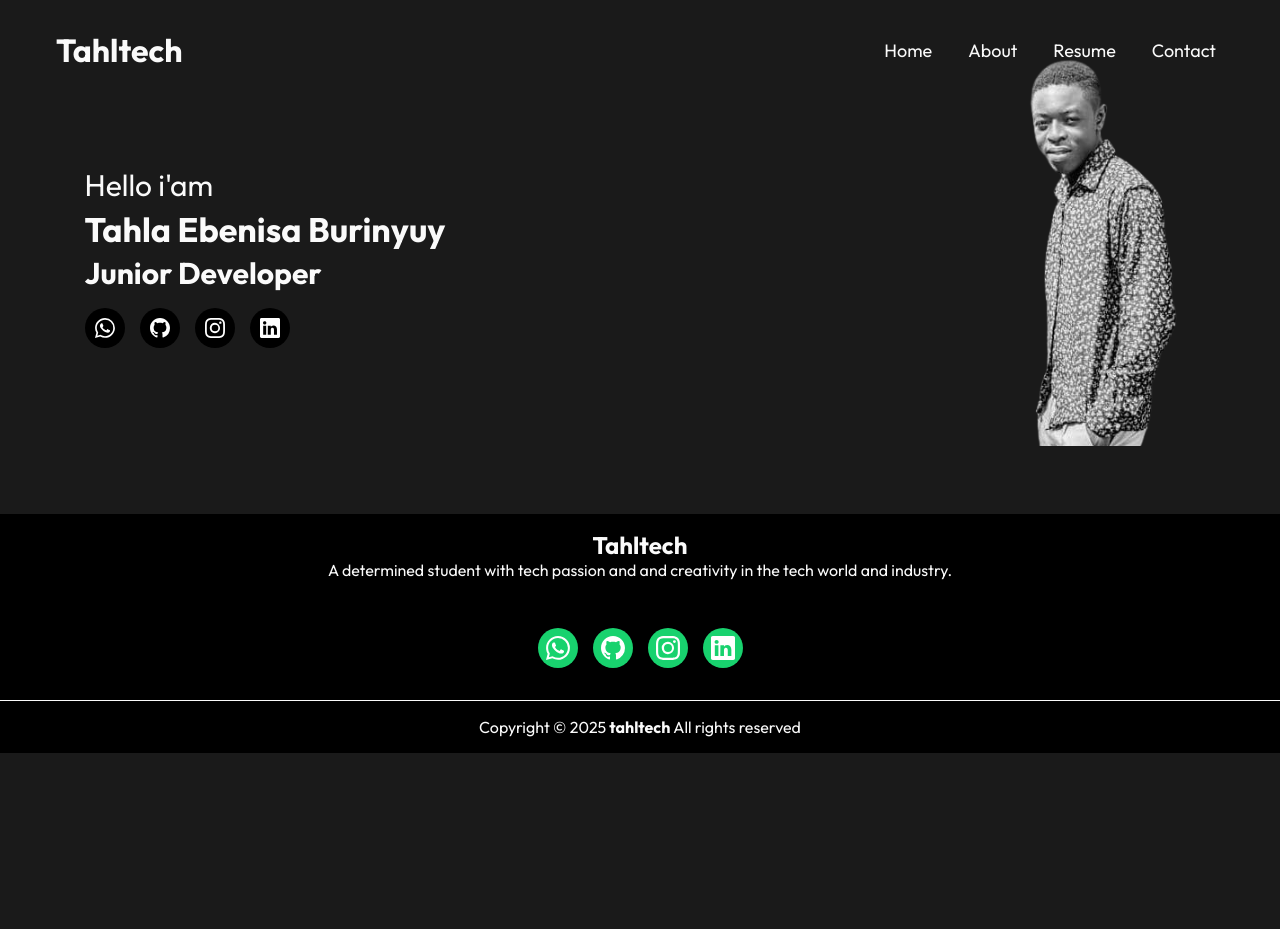
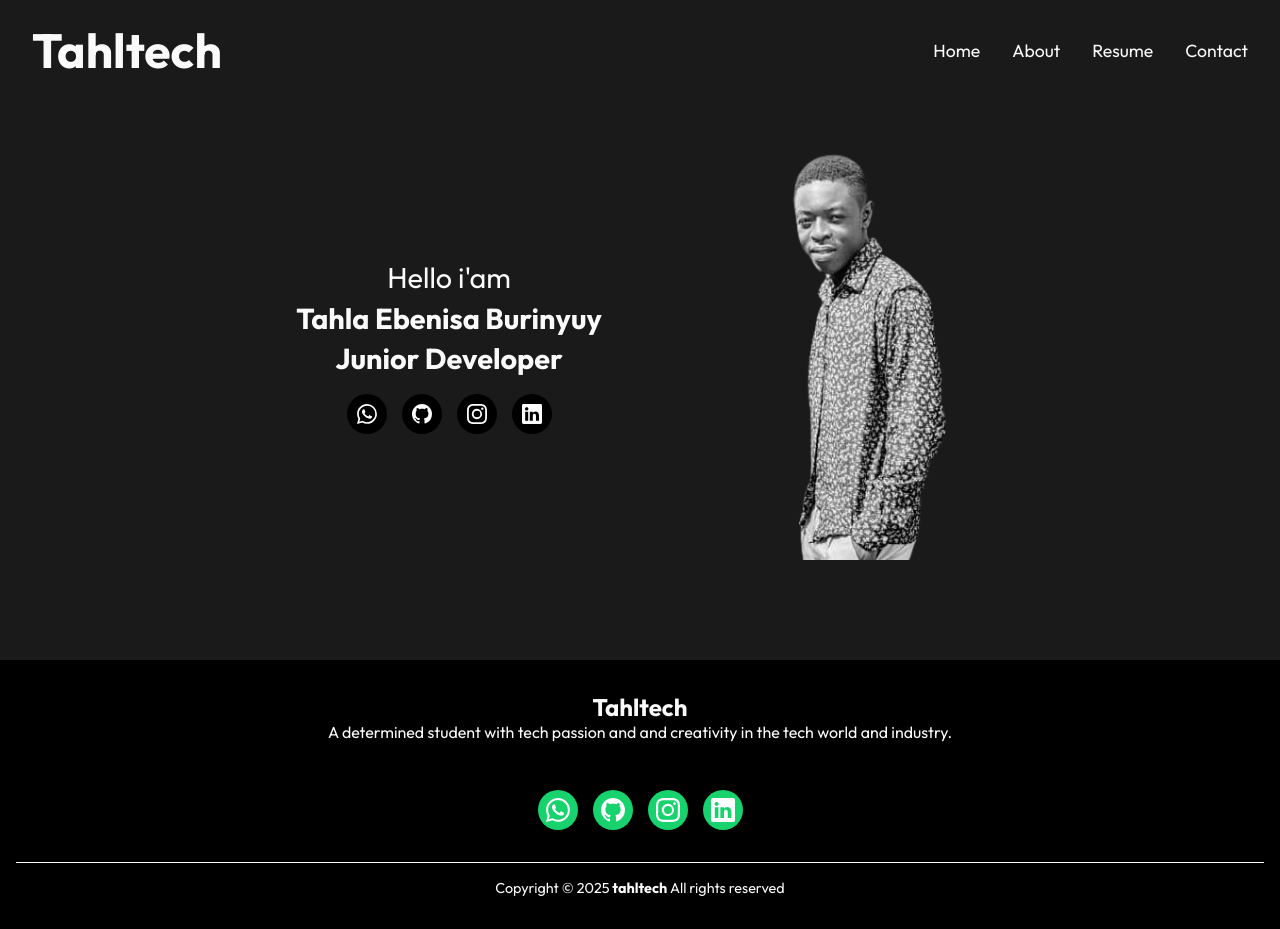
Before and after one commit to Tahltech/myportfolio, a plain HTML site: page index.html in a window 1280 px wide. Before the commit the page ends 800 px from the top, so only its background shows below. Drawn offline with Linux system fonts and the light colour scheme.

Commit message:
second commit

```diff
--- a/assets/style/about.css
+++ b/assets/style/about.css
@@ -70,23 +70,22 @@ header {
     align-items: center;
     height: 70px;
     position: fixed;
-    gap: 300px;
     z-index: 10;
+    padding: 0 1rem; /* ✅ extra space for mobile */
 }
 
 header .logo {
-    margin-left: 1rem;
+    margin-left: 0.5rem; /* ✅ logo gap */
+    font-size: 1.3rem;
+    font-weight: bold;
 }
-
 
 header.scrolled {
     background: rgba(11, 11, 11, 0.8);
     border-bottom: 1px solid var(--heading-color);
-
 }
 
-
-
+/* HAMBURGER */
 .hamburger {
     display: flex;
     flex-direction: column;
@@ -95,56 +94,39 @@ header.scrolled {
     width: 25px;
     cursor: pointer;
     z-index: 1000;
-    margin-right: 1rem;
+    margin-right: 1.2rem; /* ✅ spacing */
 }
-
 .hamburger span {
     height: 3px;
     width: 100%;
     background: var(--default-color);
     transition: all 0.4s ease;
 }
-
 .hamburger.active span:nth-child(1) {
     transform: rotate(45deg) translate(5px, 5px);
 }
-
 .hamburger.active span:nth-child(2) {
     opacity: 0;
 }
-
 .hamburger.active span:nth-child(3) {
     transform: rotate(-45deg) translate(6px, -6px);
 }
 
-
+/* NAV LINKS */
 .links {
     display: none;
     position: absolute;
-    top: 60px;
+    top: 70px;
     left: 0;
     width: 100%;
     background: var(--nav-mobile-background-color);
     padding: 15px 0;
-    z-index: 1000;
-    border: 1px solid var(--default-color);
+    z-index: 999;
+    border-top: 1px solid var(--default-color);
 }
-
-.overlay {
-    display: none;
-    position: fixed;
-    top: 0;
-    left: 0;
-    width: 100%;
-    height: 100%;
-    background: rgba(25, 25, 25, 0.4);
-    z-index: 100;
-}
-
-.overlay.active {
+.links.active {
     display: block;
 }
-
 .links ul {
     list-style: none;
     padding: 0;
@@ -152,25 +134,17 @@ header.scrolled {
     display: flex;
     flex-direction: column;
     gap: 10px;
+    text-align: center;
 }
-
 .links a {
     text-decoration: none;
     color: var(--default-color);
-    font-size: 18px;
-    margin-left: 1rem;
+    font-size: 1.1rem;
 }
-
 .links a:hover {
     color: var(--nav-dropdown-hover-color);
-    transition: 0.5s ease-in-out;
+    transition: 0.3s ease;
 }
-
-
-.links.active {
-    display: block;
-}
-
 main {
     margin: 10rem 0 1rem 1rem;
 }
--- a/assets/style/contact.css
+++ b/assets/style/contact.css
@@ -68,23 +68,22 @@ header {
     align-items: center;
     height: 70px;
     position: fixed;
-    gap: 300px;
     z-index: 10;
+    padding: 0 1rem; /* ✅ extra space for mobile */
 }
 
 header .logo {
-    margin-left: 1rem;
+    margin-left: 0.5rem; /* ✅ logo gap */
+    font-size: 1.3rem;
+    font-weight: bold;
 }
-
 
 header.scrolled {
     background: rgba(11, 11, 11, 0.8);
     border-bottom: 1px solid var(--heading-color);
-
 }
 
-
-
+/* HAMBURGER */
 .hamburger {
     display: flex;
     flex-direction: column;
@@ -93,56 +92,39 @@ header.scrolled {
     width: 25px;
     cursor: pointer;
     z-index: 1000;
-    margin-right: 1rem;
+    margin-right: 1.2rem; /* ✅ spacing */
 }
-
 .hamburger span {
     height: 3px;
     width: 100%;
     background: var(--default-color);
     transition: all 0.4s ease;
 }
-
 .hamburger.active span:nth-child(1) {
     transform: rotate(45deg) translate(5px, 5px);
 }
-
 .hamburger.active span:nth-child(2) {
     opacity: 0;
 }
-
 .hamburger.active span:nth-child(3) {
     transform: rotate(-45deg) translate(6px, -6px);
 }
 
-
+/* NAV LINKS */
 .links {
     display: none;
     position: absolute;
-    top: 60px;
+    top: 70px;
     left: 0;
     width: 100%;
     background: var(--nav-mobile-background-color);
     padding: 15px 0;
-    z-index: 1000;
-    border: 1px solid var(--default-color);
+    z-index: 999;
+    border-top: 1px solid var(--default-color);
 }
-
-.overlay {
-    display: none;
-    position: fixed;
-    top: 0;
-    left: 0;
-    width: 100%;
-    height: 100%;
-    background: rgba(25, 25, 25, 0.4);
-    z-index: 100;
-}
-
-.overlay.active {
+.links.active {
     display: block;
 }
-
 .links ul {
     list-style: none;
     padding: 0;
@@ -150,25 +132,17 @@ header.scrolled {
     display: flex;
     flex-direction: column;
     gap: 10px;
+    text-align: center;
 }
-
 .links a {
     text-decoration: none;
     color: var(--default-color);
-    font-size: 18px;
-    margin-left: 1rem;
+    font-size: 1.1rem;
 }
-
 .links a:hover {
     color: var(--nav-dropdown-hover-color);
-    transition: 0.5s ease-in-out;
+    transition: 0.3s ease;
 }
-
-
-.links.active {
-    display: block;
-}
-
 .breadcrumbs {
     background: var(--lightsurface-color);
     padding: 20px;
--- a/assets/style/resume.css
+++ b/assets/style/resume.css
@@ -53,10 +53,8 @@ body {
   color: var(--default-color);
   display: flex;
   flex-direction: column;
+}
 
-
-
-}
 
 header {
     width: 100%;
@@ -68,24 +66,22 @@ header {
     align-items: center;
     height: 70px;
     position: fixed;
-  gap: 300px;
     z-index: 10;
+    padding: 0 1rem; /* ✅ extra space for mobile */
 }
 
 header .logo {
-  margin-left: 1rem;
+    margin-left: 0.5rem; /* ✅ logo gap */
+    font-size: 1.3rem;
+    font-weight: bold;
 }
-
-
 
 header.scrolled {
     background: rgba(11, 11, 11, 0.8);
     border-bottom: 1px solid var(--heading-color);
-
 }
 
-
-
+/* HAMBURGER */
 .hamburger {
     display: flex;
     flex-direction: column;
@@ -94,56 +90,39 @@ header.scrolled {
     width: 25px;
     cursor: pointer;
     z-index: 1000;
-  margin-right: 1rem;
+    margin-right: 1.2rem; /* ✅ spacing */
 }
-
 .hamburger span {
     height: 3px;
     width: 100%;
     background: var(--default-color);
     transition: all 0.4s ease;
 }
-
 .hamburger.active span:nth-child(1) {
     transform: rotate(45deg) translate(5px, 5px);
 }
-
 .hamburger.active span:nth-child(2) {
     opacity: 0;
 }
-
 .hamburger.active span:nth-child(3) {
     transform: rotate(-45deg) translate(6px, -6px);
 }
 
-
+/* NAV LINKS */
 .links {
     display: none;
     position: absolute;
-  top: 60px;
+    top: 70px;
     left: 0;
     width: 100%;
     background: var(--nav-mobile-background-color);
     padding: 15px 0;
-  z-index: 1000;
-  border: 1px solid var(--default-color);
+    z-index: 999;
+    border-top: 1px solid var(--default-color);
 }
-
-.overlay {
-  display: none;
-  position: fixed;
-  top: 0;
-  left: 0;
-  width: 100%;
-  height: 100%;
-  background: rgba(25, 25, 25, 0.4);
-  z-index: 100;
-}
-
-.overlay.active {
+.links.active {
     display: block;
 }
-
 .links ul {
     list-style: none;
     padding: 0;
@@ -151,25 +130,17 @@ header.scrolled {
     display: flex;
     flex-direction: column;
     gap: 10px;
+    text-align: center;
 }
-
 .links a {
     text-decoration: none;
     color: var(--default-color);
-  font-size: 18px;
-  margin-left: 1rem;
+    font-size: 1.1rem;
 }
-
 .links a:hover {
     color: var(--nav-dropdown-hover-color);
-  transition: 0.5s ease-in-out;
+    transition: 0.3s ease;
 }
-
-
-.links.active {
-  display: block;
-}
-
 main {
   margin-top: 8rem;
   display: flex;
--- a/assets/style/style.css
+++ b/assets/style/style.css
@@ -46,17 +46,16 @@
     font-family: "Outfit";
     src: url("../fonts/outfit/Outfit-VariableFont_wght.ttf");
 }
-
 body {
     font-family: "Outfit", sans-serif;
     background-color: var(--lightbackground-color);
     color: var(--default-color);
     display: flex;
     flex-direction: column;
+    margin: 0;
+    padding: 0;
+}
 
-
-
-}
 
 header {
     width: 100%;
@@ -68,23 +67,22 @@ header {
     align-items: center;
     height: 70px;
     position: fixed;
-    gap: 300px;
     z-index: 10;
+    padding: 0 1rem; /* ✅ extra space for mobile */
 }
 
 header .logo {
-    margin-left: 1rem;
+    margin-left: 0.5rem; /* ✅ logo gap */
+    font-size: 1.3rem;
+    font-weight: bold;
 }
-
 
 header.scrolled {
     background: rgba(11, 11, 11, 0.8);
     border-bottom: 1px solid var(--heading-color);
-
 }
 
-
-
+/* HAMBURGER */
 .hamburger {
     display: flex;
     flex-direction: column;
@@ -93,56 +91,39 @@ header.scrolled {
     width: 25px;
     cursor: pointer;
     z-index: 1000;
-    margin-right: 1rem;
+    margin-right: 1.2rem; /* ✅ spacing */
 }
-
 .hamburger span {
     height: 3px;
     width: 100%;
     background: var(--default-color);
     transition: all 0.4s ease;
 }
-
 .hamburger.active span:nth-child(1) {
     transform: rotate(45deg) translate(5px, 5px);
 }
-
 .hamburger.active span:nth-child(2) {
     opacity: 0;
 }
-
 .hamburger.active span:nth-child(3) {
     transform: rotate(-45deg) translate(6px, -6px);
 }
 
-
+/* NAV LINKS */
 .links {
     display: none;
     position: absolute;
-    top: 60px;
+    top: 70px;
     left: 0;
     width: 100%;
     background: var(--nav-mobile-background-color);
     padding: 15px 0;
-    z-index: 1000;
-    border: 1px solid var(--default-color);
+    z-index: 999;
+    border-top: 1px solid var(--default-color);
 }
-
-.overlay {
-    display: none;
-    position: fixed;
-    top: 0;
-    left: 0;
-    width: 100%;
-    height: 100%;
-    background: rgba(25, 25, 25, 0.4);
-    z-index: 100;
-}
-
-.overlay.active {
+.links.active {
     display: block;
 }
-
 .links ul {
     list-style: none;
     padding: 0;
@@ -150,68 +131,48 @@ header.scrolled {
     display: flex;
     flex-direction: column;
     gap: 10px;
+    text-align: center;
 }
-
 .links a {
     text-decoration: none;
     color: var(--default-color);
-    font-size: 18px;
-    margin-left: 1rem;
+    font-size: 1.1rem;
+}
+.links a:hover {
+    color: var(--nav-dropdown-hover-color);
+    transition: 0.3s ease;
 }
 
-.links a:hover {
-    color: var(--nav-dropdown-hover-color);
-    transition: 0.5s ease-in-out;
-}
-
-
-.links.active {
-    display: block;
-}
-
+/* MAIN */
 main {
     display: flex;
+    flex-direction: column;
     justify-content: center;
     align-items: center;
-    margin: 2rem 0 0 1rem;
-
+    margin: 6rem 1rem 2rem;
+    text-align: center;
 }
-
-.intro {
-    margin-top: 4rem;
-    transition: all 0.3s ease;
+.intro h2 {
+    font-size: 1.8rem;
 }
-
-.intro h2 {
-    font-size: 34px;
-    margin-top: .2rem;
-    margin-bottom: .2rem;
-}
-
-
-.image {
-    z-index: 1;
-    margin-top: 50px;
-    left: 0;
-}
-
-
-
 .image img {
+    max-width: 90%;
+    height: auto;
+    margin-top: 1rem;
     transform: scaleX(-1);
     filter: grayscale(100%);
     transition: all 0.3s ease;
 }
 
+/* SOCIAL ICONS */
 .social-links ul {
     list-style: none;
     padding: 0;
-    margin: 0;
+    margin: 1rem 0 0;
     display: flex;
     gap: 15px;
-    margin-top: 1rem;
+    justify-content: center;
 }
-
 .social-links li a {
     display: flex;
     align-items: center;
@@ -222,18 +183,17 @@ main {
     border-radius: 50%;
     transition: all 0.3s ease;
 }
-
 .social-links li a img {
     width: 20px;
     height: 20px;
     filter: brightness(0) invert(1);
 }
-
 .social-links li a:hover {
     background: var(--accent-color);
     transform: scale(1.1);
 }
 
+/* FOOTER */
 footer {
     display: flex;
     flex-direction: column;
@@ -241,24 +201,23 @@ footer {
     align-items: center;
     margin-top: 4rem;
     background-color: var(--background-color);
+    text-align: center;
+    padding: 1rem;
 }
-
 footer .nameintro {
     text-align: center;
     margin: 1rem;
-
 }
 
+/* FOOTER ICONS */
 .gettome ul {
     list-style: none;
     padding: 0;
-    margin: 0;
+    margin: 2rem 0;
     display: flex;
     gap: 15px;
-    margin-top: 2rem;
-    margin-bottom: 2rem;
+    justify-content: center;
 }
-
 .gettome li a {
     display: flex;
     align-items: center;
@@ -269,82 +228,67 @@ footer .nameintro {
     border-radius: 50%;
     transition: all 0.3s ease;
 }
-
 .gettome li a img {
     width: 24px;
     height: 24px;
     filter: brightness(0) invert(1);
 }
-
 .gettome li a:hover {
     background: #555;
     transform: scale(1.1);
 }
-
-
 .copyright {
-    border-top: .5px solid var(--default-color);
+    border-top: 0.5px solid var(--default-color);
     padding: 1rem;
     width: 100%;
-    text-align: center;
-
+    font-size: 0.9rem;
 }
 
-
-
-
+/* ------------------ MEDIA QUERIES ------------------ */
 @media (min-width: 768px) {
-
     header {
         height: 100px;
+        padding: 0 2rem;
     }
-
     header .logo {
-        margin-left: 3.5rem;
+        margin-left: 0;
+        font-size: 1.5rem;
     }
-
     .hamburger {
         display: none;
-
     }
-
-
-
     .links {
-        display: block;
+        display: flex !important;
         position: static;
+        background: none;
+        border: none;
         box-shadow: none;
-        border: none;
-        background: none;
+        width: auto;
     }
-
     .links ul {
         flex-direction: row;
         justify-content: flex-end;
-        gap: 20px;
-        margin-right: 4rem;
+        align-items: center;
+        gap: 2rem;
+        margin: 0;
     }
-
     main {
-        display: flex;
-        justify-content: center;
+        flex-direction: row;
+        justify-content: space-between;
         align-items: center;
-        margin: 0 0 0 0;
-        gap: 450px;
-        /* margin-top: 1rem; */
-
-
+        margin: 8rem auto 2rem;
+        max-width: 1100px;
+        padding: 0 2rem;
+        gap: 2rem; /* ✅ flexible gap */
     }
-
     .intro {
-        margin-top: 4rem;
-        transition: all 0.3s ease;
+        margin-top: 0;
         color: var(--default-color);
-        font-size: 30px;
+        font-size: 1.8rem;
+        line-height: 1.4;
     }
-    .image img{
-        width: 300px;
+    .image img {
+        width: 350px;
         height: auto;
     }
-
 }
```
Lines whose indentation alone changed are shown as unchanged.
